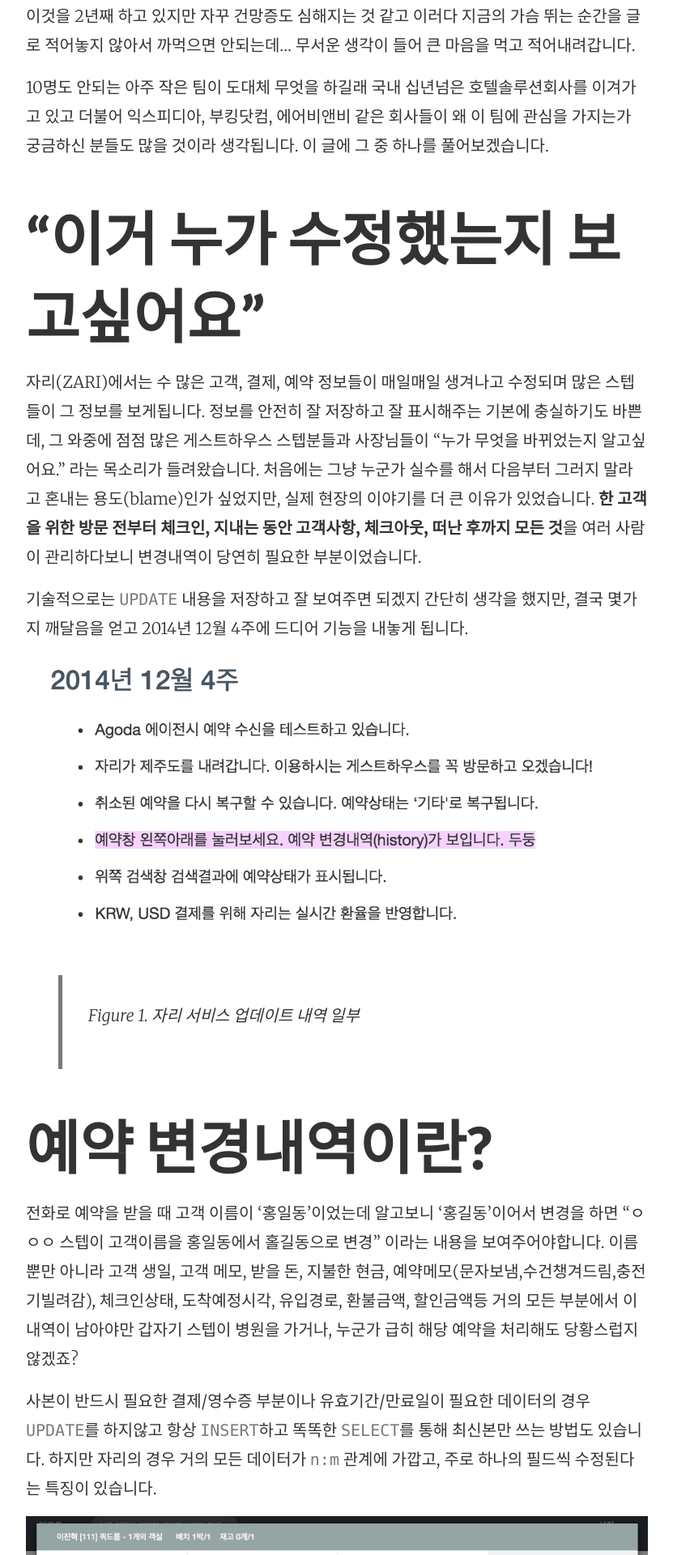
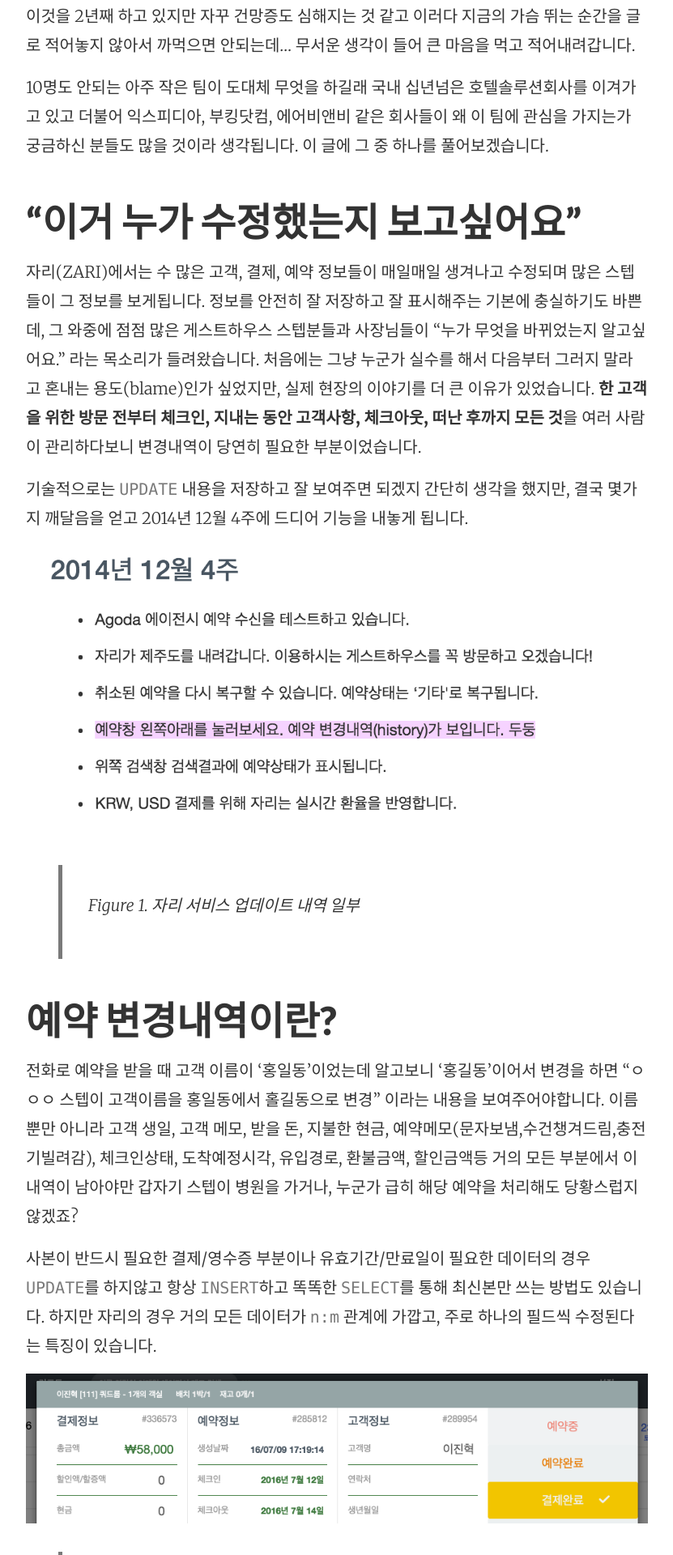
Before and after one commit to mintpresso/mintpresso.github.io, a Jekyll site: the page built from _posts/2016-07-09-changelogs-in-zari.markdown, in a window 1280 px wide. Shown: the part 659-2579 px from the top of the page at 81% size, without its empty margins (224-1055 px from the left). Built offline with Jekyll 4.4.1, drawn with Linux system fonts in a browser that asks for light colours.

```diff
--- a/_posts/2016-07-09-changelogs-in-zari.markdown
+++ b/_posts/2016-07-09-changelogs-in-zari.markdown
@@ -12,7 +12,7 @@ layout: post
 
 10명도 안되는 아주 작은 팀이 도대체 무엇을 하길래 국내 십년넘은 호텔솔루션회사를 이겨가고 있고 더불어 익스피디아, 부킹닷컴, 에어비앤비 같은 회사들이 왜 이 팀에 관심을 가지는가 궁금하신 분들도 많을 것이라 생각됩니다. 이 글에 그 중 하나를 풀어보겠습니다.
 
-# "이거 누가 수정했는지 보고싶어요"
+## "이거 누가 수정했는지 보고싶어요"
 
 자리(ZARI)에서는 수 많은 고객, 결제, 예약 정보들이 매일매일 생겨나고 수정되며 많은 스텝들이 그 정보를 보게됩니다. 정보를 안전히 잘 저장하고 잘 표시해주는 기본에 충실하기도 바쁜데, 그 와중에 점점 많은 게스트하우스 스텝분들과 사장님들이 "누가 무엇을 바뀌었는지 알고싶어요." 라는 목소리가 들려왔습니다. 처음에는 그냥 누군가 실수를 해서 다음부터 그러지 말라고 혼내는 용도(blame)인가 싶었지만, 실제 현장의 이야기를 더 큰 이유가 있었습니다. **한 고객을 위한 방문 전부터 체크인, 지내는 동안 고객사항, 체크아웃, 떠난 후까지 모든 것**을 여러 사람이 관리하다보니 변경내역이 당연히 필요한 부분이었습니다.
 
@@ -22,7 +22,7 @@ layout: post
 
 > Figure 1. 자리 서비스 업데이트 내역 일부
 
-# 예약 변경내역이란?
+## 예약 변경내역이란?
 
 전화로 예약을 받을 때 고객 이름이 '홍일동'이었는데 알고보니 '홍길동'이어서 변경을 하면 "ㅇㅇㅇ 스텝이 고객이름을 홍일동에서 홀길동으로 변경" 이라는 내용을 보여주어야합니다. 이름뿐만 아니라 고객 생일, 고객 메모, 받을 돈, 지불한 현금, 예약메모(문자보냄,수건챙겨드림,충전기빌려감), 체크인상태, 도착예정시각, 유입경로, 환불금액, 할인금액등 거의 모든 부분에서 이 내역이 남아야만 갑자기 스텝이 병원을 가거나, 누군가 급히 해당 예약을 처리해도 당황스럽지 않겠죠?
 
@@ -32,7 +32,7 @@ layout: post
 
 > Figure 2. 예약창 결제정보, 예약정보, 고객정보 상단부분
 
-# 아주 간단한 구현
+## 아주 간단한 구현
 
 0. 관련 모델(customer, receipt, reservation)에 대한 업데이트가 발생하면 특별한 아카이브 로직을 실행한다.
 0. 변경 내용은 이전데이터 `before`와 이후데이터 `after`를 통해 만든다.
@@ -40,7 +40,7 @@ layout: post
 0. 비교 후 달라진 부분만 `history`로 담당자 정보와 함께 저장한다.
 0. 예약 화면에 `history`를 이쁘게 표시한다.
 
-# 변경이 되었는지 안되었는지 판단하기
+## 변경이 되었는지 안되었는지 판단하기
 
 일단 해당하는 POST, PUT API 마지막 부분에 특별한 아카이브 로직을 모두 추가했습니다. 아카이브 내부에서는 `before[field] !== after[field]`로 비교합니다. 물론 `express.js`스럽게 미들웨어로 분리 후 route callback이 완료되면 알아서 내부에 규정된 값을 가져오도록하면 기존 router(controller)코드를 고치지 않고 적용이 가능합니다. 하지만 저는 [`implicit passing`](http://docs.scala-lang.org/ko/tutorials/tour/implicit-parameters)을 선호하지 않기 때문에 아래와 같이 뻔한 코드로 시작했습니다.
 
@@ -74,7 +74,7 @@ false === is_changed('reservation.eta_until', '15:00', '15:00 ')
 
 비로소 누가봐도 정말 변경이 된 것만 기록에 남기게 됩니다.
 
-# 추가와 수정을 구분하기
+## 추가와 수정을 구분하기
 
 변경내역이라는 관점에서는 이전 데이터와 다음 데이터를 기록으로 잘 남기면 되지만 그걸 이쁘게 표시하는 입장에서는 아래와 같이 달라집니다.
 
@@ -89,7 +89,7 @@ false === is_changed('reservation.eta_until', '15:00', '15:00 ')
 
 앞으로 자리에 추가될 데이터들이 매우 많기 때문에 이런 수 많은 케이스들에 대한 대책이 필요했습니다.
 
-# State → State
+## State → State
 
 현실 세계의 복잡함을 다 던져버리고 아주 작은 기본을 생각해보았을때... 특점 시점 기준으로 데이터 모델의 이전/이후 상태가 곧 변경내역이라고 결론 지었습니다.
 
@@ -101,7 +101,7 @@ false === is_changed('reservation.eta_until', '15:00', '15:00 ')
 
 매우 일반화된 이 모델의 경우 무한한 종류의 다른 모델을 담을 수 있습니다. 필요에 따라 `company id`, `user id`, `session id`, `permission override code`(매니저 master key를 통한 일시적 권한 상승)등 여러가지를 추가할 수 있습니다.
 
-# 한눈에 보기하기 쉽도록
+## 한눈에 보기하기 쉽도록
 
 상태를 데이터베이스에 잘 남기더라도 그걸 보여주는 UI가 더 중요하겠죠? 어떻게 보여주면 잘 확인할까 고민했습니다. 다른 서비스들의 activity log도  살펴보고, 특히 revision history 기능이 있는 서비스들도 살펴봤습니다. 끝내 얻은 결론은
 > "ㅇㅇ씨 ㅇㅇㅇ 고객분 결제 받았어요? 네, ㅇㅇ씨가 현금 5만원으로 받으셨어요."
@@ -133,7 +133,7 @@ history reservation status created: %s이(가) %s
 >
 > 그때 당시 over-engineering 아니냐고 반대할까봐 아무 일 없다는 듯이 새초롬하게 결과물을 내놓았는데, 이제 이 글로 기획자가 알게될겁니다.
 
-# 복잡한 정보는 고전적인 방법으로
+## 복잡한 정보는 고전적인 방법으로
 
 ### 문자열 단위 diff
 
@@ -160,7 +160,7 @@ history reservation status created: %s이(가) %s
 이 멋진 것은 [kpdecker/jsdiff](https://github.com/kpdecker/jsdiff)를 이용했습니다.
 
 
-# 생각해 볼 것
+## 생각해 볼 것
 
 - 아카이브를 비동기로 처리해야 API 응답시간에 영향이 없다.
 - 트랜잭션이 있는 경우 커밋 전과 비교하고, 커밋 후에만 저장해야한다.
@@ -168,7 +168,7 @@ history reservation status created: %s이(가) %s
 - 유저 인터페이스로 보면 변경이력은 table에 가깝습니다. 만약에 table 형태가 더 인식이 빠르다면?
 - 리드타임(예약부터 체크인까지 기간)이 2개월이 넘으니 이 내용을 타임라인으로 표시해야 날짜(오늘, 어제, 지난주, 7월, 6월)를 더 자연스럽게 보여주지 않을까?
 
-# 결론
+## 결론
 
 > 때로는 개발자란, 고객과 기획자들이 상상도 못한 방법으로 문제를 풀어내야합니다.
 
```
